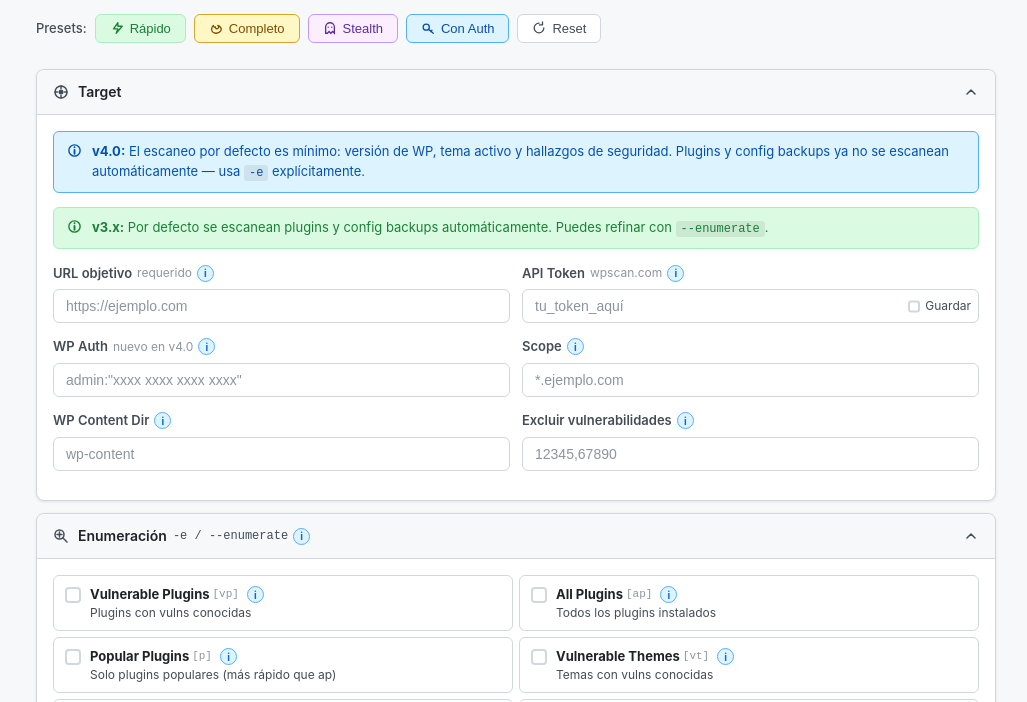
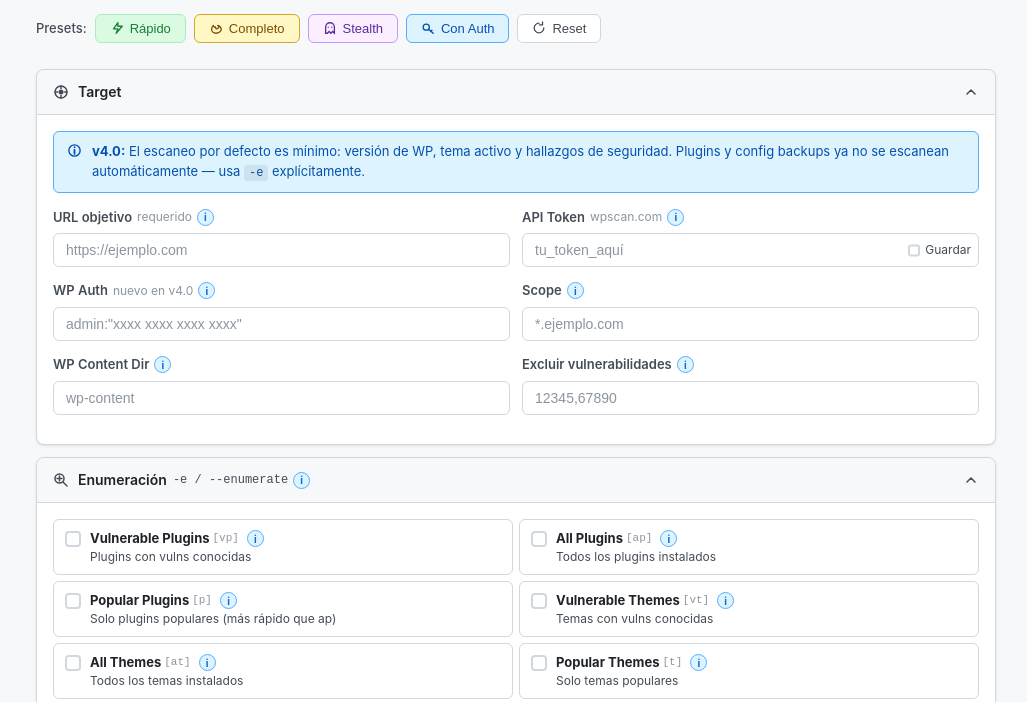
Before and after one commit to PhiRequiem/wpscan-generator, a plain HTML site: page index.html in a window 1280 px wide. Shown: the part 90-792 px from the top of the page, without its empty margins (124-1151 px from the left). Drawn offline with Linux system fonts and the light colour scheme.

Commit message:
bugs corregidos

```diff
--- a/index.html
+++ b/index.html
@@ -1304,7 +1304,7 @@ function init() {
   });
   initApiTokenStorage();
   initTooltips();
-  generate();
+  setVersion(S.version);
 }
 
 /* ── API Token localStorage ── */
```
